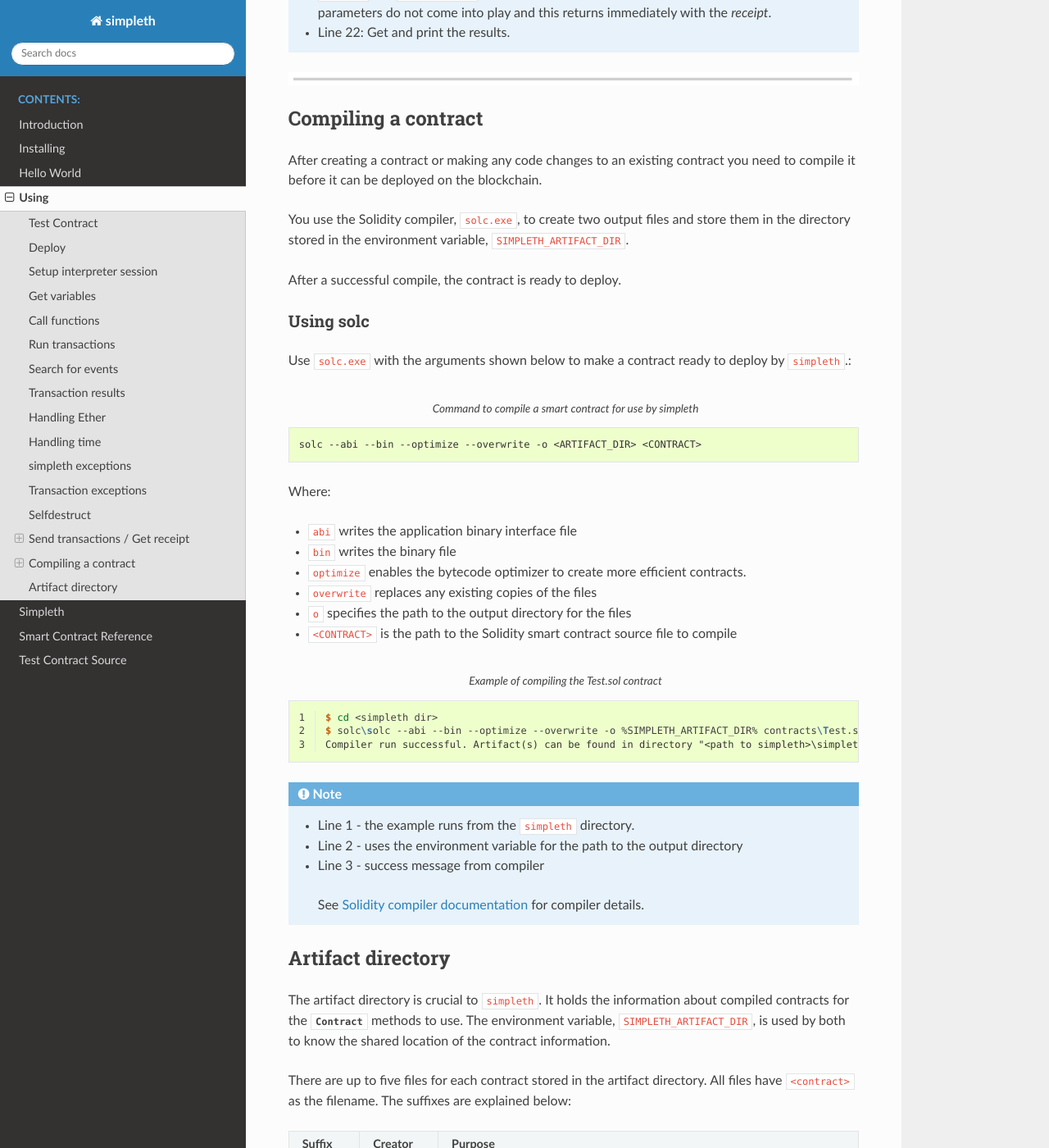
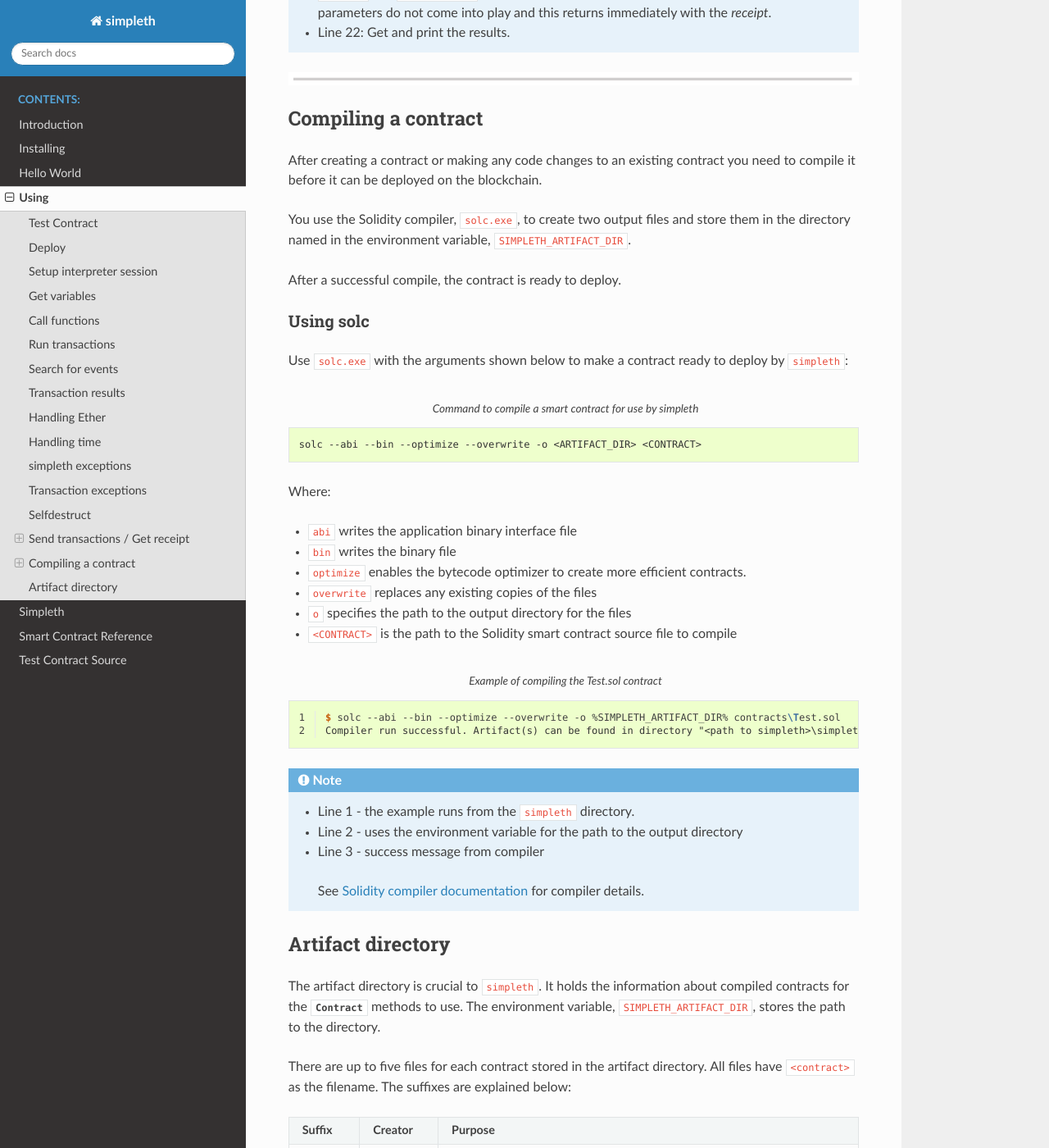
Before and after one commit to snewell4/simpleth, a Sphinx documentation site: the page built from docs/source/using.rst, in a window 1280 px wide and 1400 px high, scrolled down 24723 px. Shown: the whole window at 82% size. Built offline with Sphinx 7.4.7 and the Read the Docs theme 2.0.0, drawn with Linux system fonts in a browser that asks for light colours; some of the changed text lies outside the part shown.

Commit message:
using.rst - Wording tweaks
setup.py
- new version number

upload.bat
- comments about changing version number and deleting
  old files when uploading to PyPI.

README.rst
- Add link to RtD index page

```diff
--- a/README.rst
+++ b/README.rst
@@ -34,3 +34,6 @@ The intended audience:
    -  basic functions in a smart contract, esp. if just starting out
    -  more advanced functions in a smart contract, esp. for use in
       medium-complexity dapps.
+
+**Full documentation** at
+.. _Read the Docs: https://https://simpleth.readthedocs.io/en/latest/
--- a/docs/source/using.rst
+++ b/docs/source/using.rst
@@ -1359,7 +1359,7 @@ After creating a contract or making any code changes to an existing contract
 you need to compile it before it can be deployed on the blockchain.
 
 You use the Solidity compiler, ``solc.exe``, to create two output files
-and store them in the directory stored in the environment variable,
+and store them in the directory named in the environment variable,
 ``SIMPLETH_ARTIFACT_DIR``.
 
 After a successful compile, the contract is ready to deploy.
@@ -1367,7 +1367,7 @@ After a successful compile, the contract is ready to deploy.
 Using solc
 """"""""""
 Use ``solc.exe`` with the arguments shown below to make a contract
-ready to deploy by ``simpleth``.:
+ready to deploy by ``simpleth``:
 
 .. code-block:: shell-session
    :caption: Command to compile a smart contract for use by simpleth
@@ -1390,8 +1390,7 @@ Where:
    :caption: Example of compiling the Test.sol contract
    :linenos:
 
-   $ cd <simpleth dir>
-   $ solc\solc --abi --bin --optimize --overwrite -o %SIMPLETH_ARTIFACT_DIR% contracts\Test.sol
+   $ solc --abi --bin --optimize --overwrite -o %SIMPLETH_ARTIFACT_DIR% contracts\Test.sol
    Compiler run successful. Artifact(s) can be found in directory "<path to simpleth>\simpleth\artifacts".
 
 .. note::
@@ -1409,8 +1408,8 @@ Artifact directory
 ******************
 The artifact directory is crucial to ``simpleth``. It holds the information
 about compiled contracts for the :class:`Contract` methods to use. The
-environment variable, ``SIMPLETH_ARTIFACT_DIR``, is used by both to know
-the shared location of the contract information.
+environment variable, ``SIMPLETH_ARTIFACT_DIR``, stores the path to the
+directory.
 
 There are up to five files for each contract stored in the artifact directory.
 All files have ``<contract>`` as the filename. The suffixes are explained
--- a/setup.py
+++ b/setup.py
@@ -2,7 +2,7 @@ from setuptools import setup, find_packages
 
 setup(
     name='simpleth',
-    version='0.1.0',
+    version='0.1.1',
     author='Stephen Newell',
     author_email='<snewell4@gmail.com>',
     description='Simplified Ethereum for Python',
```
Also changed, not shown: other parts of docs/source/using.rst (+2 -2 lines), 6 other files.
